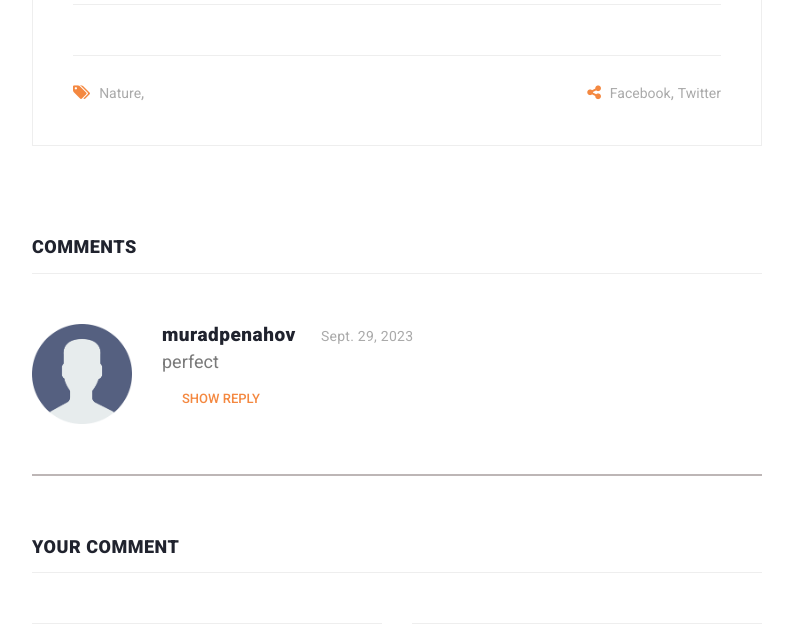
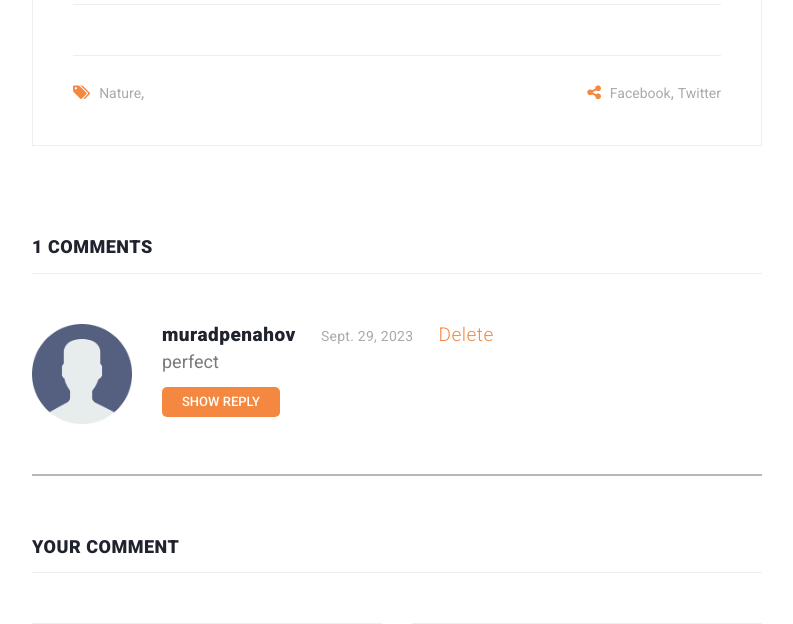
Before and after one commit to RufetYusubov/blogproject, a Django app: page /blog/detail/2/ in a window 1280 px wide. Shown: the part 2173-2797 px from the top of the page, without its empty margins (53-846 px from the left). Run offline with Django 4.2, Linux system fonts and the light colour scheme; data comes from the database, SQL or seed files in the repository; some libraries are stand-ins or nearby versions.

Commit message:
change was made

```diff
--- a/BlogApp/models.py
+++ b/BlogApp/models.py
@@ -37,7 +37,6 @@ class BlogModel(models.Model):
         return self.name
 
     def comment_count(self):
-        # Bu metod, blog gönderisine aid yorum sayısını hesaplar ve döndürür
         return CommentModel.objects.filter(blog=self).count()
 
 class CommentModel(models.Model):
@@ -60,7 +59,7 @@ class CommentModel(models.Model):
         return str(self.name) + " " + str(self.surname) + " " + str(self.id)
 
 class AboutModel(models.Model):
-    name = models.TextField()
+    text = models.TextField()
 
 
     class Meta:
@@ -68,4 +67,4 @@ class AboutModel(models.Model):
 
 
     def __str__(self) -> str:
-        return self.name
+        return self.text
--- a/BlogApp/views.py
+++ b/BlogApp/views.py
@@ -19,6 +19,8 @@ class HomeView(View):
 
         return render(request,"index.html",context)
 
+#--------------------------------------------------------------------
+
 def search_view(request):
     search = request.GET.get('search')
     results = BlogModel.objects.filter(name__contains=search)
@@ -27,11 +29,10 @@ def search_view(request):
     blogs = BlogModel.objects.all()
 
     context = {
-        'query': search,
         'results': results,
         'categories' : categories,
         'tagclouds' : tagclouds,
-        'blogs' : blogs
+        'blogs' : blogs,
     }
 
     return render(request, 'search_results.html', context)
@@ -63,14 +64,14 @@ class TagCloudView(View):
         tagclouds = TagCloudModel.objects.all()
 
         categories = CategoryModel.objects.all()
-        blog_tag= BlogModel.objects.filter(tag_cloud=tagcloud)
+        blog_tags= BlogModel.objects.filter(tag_cloud=tagcloud)
         blogs = BlogModel.objects.all()
 
         context = {
             'tagcloud' : tagcloud,
             'tagclouds' : tagclouds,
             'categories' : categories,
-            'blog_tag' :blog_tag,
+            'blog_tags' :blog_tags,
             'blogs' : blogs
         }
 
@@ -95,12 +96,13 @@ class PostDetailView(View):
         categories = CategoryModel.objects.all()
         tagclouds = TagCloudModel.objects.all()
         blogs = BlogModel.objects.all()
+        blog = BlogModel.objects.get(id=id)
 
-        blog = BlogModel.objects.get(id=id)
         blog_comments = CommentModel.objects.filter(
             blog = blog,
             parent = None
         )
+
         context = {
             "blog" : blog,
             "blogs" : blogs,
@@ -108,6 +110,7 @@ class PostDetailView(View):
             "tagclouds" : tagclouds,
             "blog_comments" : blog_comments
         }
+
         if request.user.is_authenticated:
             user_comments = CommentModel.objects.filter(
                 user = request.user
--- a/static/css/templatemo-stand-blog.css
+++ b/static/css/templatemo-stand-blog.css
@@ -606,6 +606,12 @@ ul.page-numbers li a:hover {
 	margin-left: 130px;
 }
 
+.blog-posts .content ul li .right-content .delete {
+	color: #f48840;
+	margin-left: 20px;
+	font-weight: 300;
+}
+
 .blog-posts .content ul li .right-content h4 {
 	color: #20232e;
 	font-size: 19px;
@@ -627,8 +633,12 @@ ul.page-numbers li a:hover {
 }
 
 .blog-posts .content ul li .right-content button{
-	color: #f48840;
-	background: none;
+	color: white;
+	border-radius: 5px;
+	height: 30px;
+	margin-top: 10px;
+	display: flex;
+	align-items: center;
 	outline: none;
 }
 
--- a/static/js/custom.js
+++ b/static/js/custom.js
@@ -34,9 +34,9 @@ jQuery( document ).ready(function( $ ) {
                 dots: true,
                 items: 1,
                 margin: 30,
-                autoplay: false,
+                autoplay: true,
                 smartSpeed: 700,
-                autoplayTimeout: 6000,
+                autoplayTimeout: 3000,
                 responsive: {
                     0: {
                         items: 1,
@@ -65,9 +65,9 @@ jQuery( document ).ready(function( $ ) {
                 dots: true,
                 items: 3,
                 margin: 10,
-                autoplay: false,
+                autoplay: true,
                 smartSpeed: 700,
-                autoplayTimeout: 6000,
+                autoplayTimeout: 3000,
                 responsive: {
                     0: {
                       items: 1,
--- a/templates/about.html
+++ b/templates/about.html
@@ -73,7 +73,7 @@ about
 
         <div class="row">
           <div class="col-lg-12">
-            <p>{{ about.name }} <a rel="nofollow" href="https://templatemo.com/tag/business" target="_parent"></a> <a rel="nofollow" href="https://templatemo.com/tag/portfolio" target="_parent"></a> <a rel="nofollow" href="https://templatemo.com/tag/restaurant" target="_parent"></a> <br><br></p>
+            <p>{{ about.text }} <a rel="nofollow" href="https://templatemo.com/tag/business" target="_parent"></a> <a rel="nofollow" href="https://templatemo.com/tag/portfolio" target="_parent"></a> <a rel="nofollow" href="https://templatemo.com/tag/restaurant" target="_parent"></a> <br><br></p>
           </div>
         </div>
 
--- a/templates/post-details.html
+++ b/templates/post-details.html
@@ -130,7 +130,7 @@ Details
                   <div class="col-lg-12" id="comments">
                     <div class="sidebar-item submit-comment">
                       <div class="sidebar-heading">
-                        <h2>Comments</h2>
+                        <h2>{{ blog.comment_count }} Comments</h2>
                       </div>
                       {% for comment in blog_comments %}
                       <div class="content">
@@ -143,6 +143,7 @@ Details
                               {% if comment.user %}
                                 <h4>{{ comment.user.username}}
                                   <span>{{ comment.pub_date }}</span>
+                                <a class="delete" href="{% url 'delete_comment'  comment.id %}">Delete</a>
                                 </h4>
                               {% else %}
                                 <h4>{{ comment.name}}  {{ comment.surname }}
@@ -150,6 +151,8 @@ Details
                                 </h4>
                               {% endif %}
                               <p>{{ comment.comment  }}</p>
+                              {% if request.user == comment.user %}
+                              {% endif %}
                               <button class="toggle-reply">Show reply</button>
                               <div class="col-lg-12 reply-comment">
                                 <div class="sidebar-item submit-comment">
@@ -276,7 +279,7 @@ Details
                             </div>
                             <div class="col-lg-12">
                               <fieldset>
-                                <textarea name="comment" rows="6" id="message" placeholder=" your comment"
+                                <textarea name="comment" rows="6" id="message" placeholder="your comment"
                                   required=""></textarea>
                               </fieldset>
                             </div>
--- a/templates/tagcloud.html
+++ b/templates/tagcloud.html
@@ -79,7 +79,7 @@ Blog Entries
           <div class="col-lg-8">
             <div class="all-blog-posts">
               <div class="row">
-              {% for blog in blog_tag %}
+              {% for blog in blog_tags %}
                 <div class="col-lg-6">
                   <div class="blog-post">
                     <div class="blog-thumb">
```
Also changed, not shown: account/views.py (+6 -11 lines), BlogApp/migrations/0010_alter_aboutmodel_options_alter_blogmodel_options_and_more.py (added), account/urls.py (line endings or trailing spaces), db.sqlite3.
